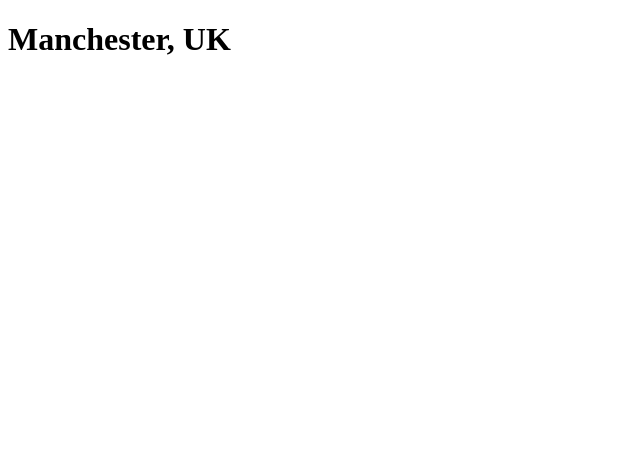
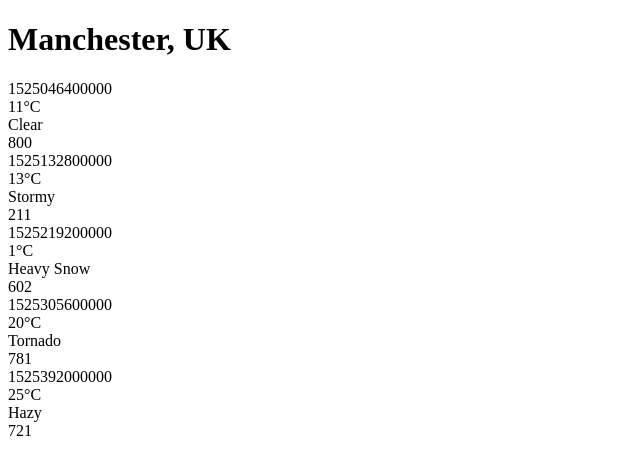
Before and after one commit to marialani/weather-app-1, a React (Create React App) app: page / in a window 1280 px wide. Shown: the top 474 px of the page, without its empty margins (0-640 px from the left). Built offline with nearby package versions, Linux system fonts and the light colour scheme.

Commit message:
Added ForecastSummaries component

```diff
--- a/src/components/App.js
+++ b/src/components/App.js
@@ -2,14 +2,30 @@ import "../styles/App.css";
 import React from "react";
 import PropTypes from "prop-types";
 import LocationDetails from "./LocationDetails";
-import ForecastSummary from "./ForecastSummary";
+import ForecastSummaries from "./ForecastSummaries";
 
-const App = ({ location }) => {
+const App = ({ location, forecasts }) => {
   const { city, country } = location;
-  return <LocationDetails city={city} country={country} />;
+  return (
+    <div className="forecast">
+      <LocationDetails city={city} country={country} />
+      <ForecastSummaries forecasts={forecasts} />
+    </div>
+  );
 };
 
 App.propTypes = {
+  forecasts: PropTypes.arrayOf(
+    PropTypes.shape({
+      date: PropTypes.number.isRequired,
+      description: PropTypes.string.isRequired,
+      icon: PropTypes.string.isRequired,
+      temperature: PropTypes.shape({
+        min: PropTypes.number,
+        max: PropTypes.number,
+      }),
+    })
+  ).isRequired,
   location: PropTypes.shape({
     city: PropTypes.string,
     country: PropTypes.string,
--- /dev/null
+++ b/src/components/ForecastSummaries.js
@@ -0,0 +1,33 @@
+import React from "react";
+import PropTypes from "prop-types";
+import ForecastSummary from "./ForecastSummary";
+
+const ForecastSummaries = ({ forecasts }) => (
+  <div className="forecast-summaries">
+    {forecasts.map((forecast) => (
+      <ForecastSummary
+        key={forecast.date}
+        date={forecast.date}
+        description={forecast.description}
+        icon={forecast.icon}
+        temperature={forecast.temperature}
+      />
+    ))}
+  </div>
+);
+
+ForecastSummaries.propTypes = {
+  forecasts: PropTypes.arrayOf(
+    PropTypes.shape({
+      date: PropTypes.number.isRequired,
+      description: PropTypes.string.isRequired,
+      icon: PropTypes.string.isRequired,
+      temperature: PropTypes.shape({
+        min: PropTypes.number,
+        max: PropTypes.number,
+      }).isRequired,
+    })
+  ).isRequired,
+};
+
+export default ForecastSummaries;
--- a/src/components/ForecastSummary.js
+++ b/src/components/ForecastSummary.js
@@ -6,18 +6,24 @@ const ForecastSummary = (props) => {
 
   return (
     <div className="forecast-summary">
-      <div className="forecast-summary_date">{`${date}`}</div>
-      <div className="forecast-summary_temperature">{`${temperature.max}`}</div>
-      <div className="forecast-summary_description">{`${description}`}</div>
-      <div className="forecast-summary_icon">{`${icon}`}</div>
+      <div className="forecast-summary_date">{date}</div>
+      <div className="forecast-summary_temperature">
+        {temperature.max}&deg;C
+      </div>
+      <div className="forecast-summary_description">{description}</div>
+      <div className="forecast-summary_icon">{icon}</div>
     </div>
   );
 };
+
 ForecastSummary.propTypes = {
-  date: PropTypes.instanceOf(Date).isRequired,
-  temperature: PropTypes.number.isRequired,
+  date: PropTypes.number.isRequired,
   description: PropTypes.string.isRequired,
-  icon: PropTypes.node.isRequired,
+  icon: PropTypes.string.isRequired,
+  temperature: PropTypes.shape({
+    min: PropTypes.number,
+    max: PropTypes.number,
+  }).isRequired,
 };
 
 export default ForecastSummary;
--- a/src/index.js
+++ b/src/index.js
@@ -1,11 +1,11 @@
 import React from "react";
 import ReactDOM from "react-dom";
 import App from "./components/App";
-import { location } from "./data/forecast.json";
+import { location, forecasts } from "./data/forecast.json";
 
 ReactDOM.render(
   <React.StrictMode>
-    <App location={location} />
+    <App location={location} forecasts={forecasts} />
   </React.StrictMode>,
   document.getElementById("root")
 );
```
